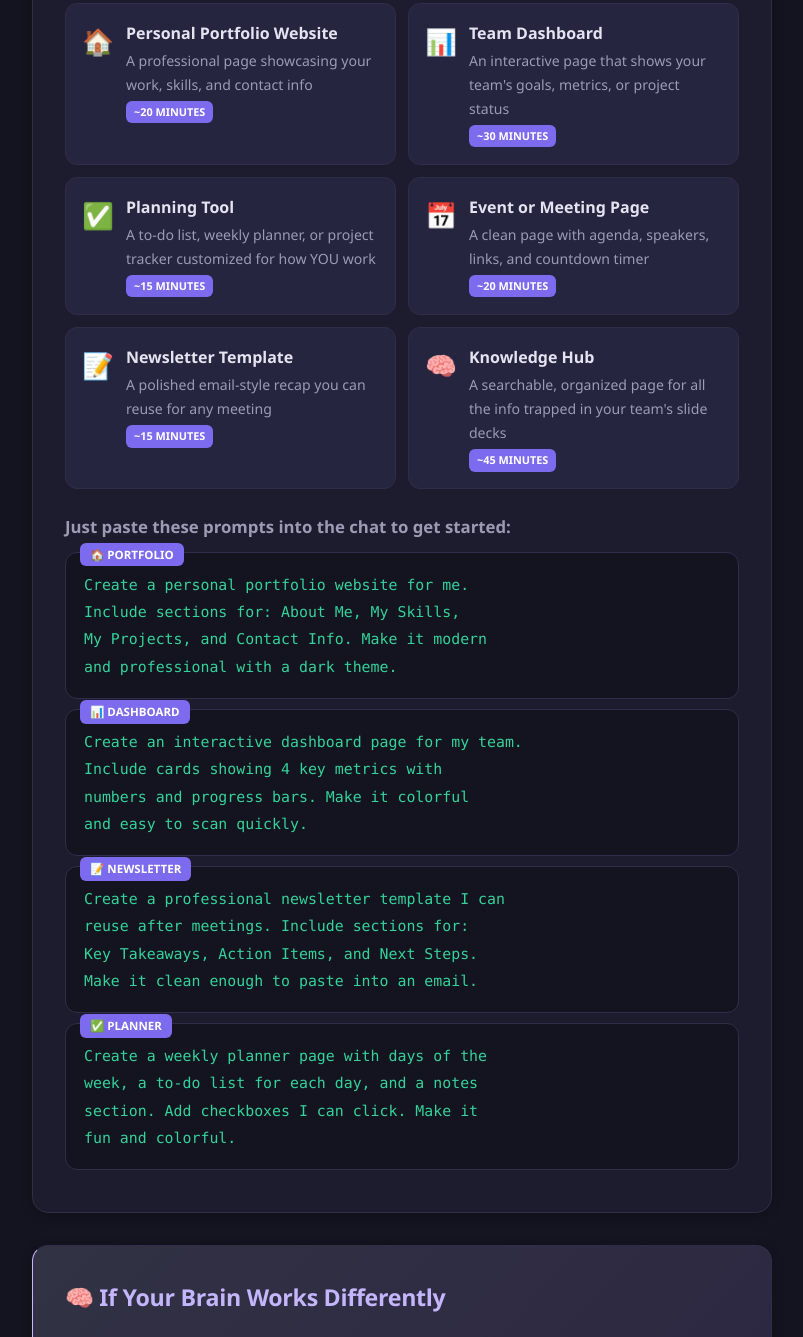
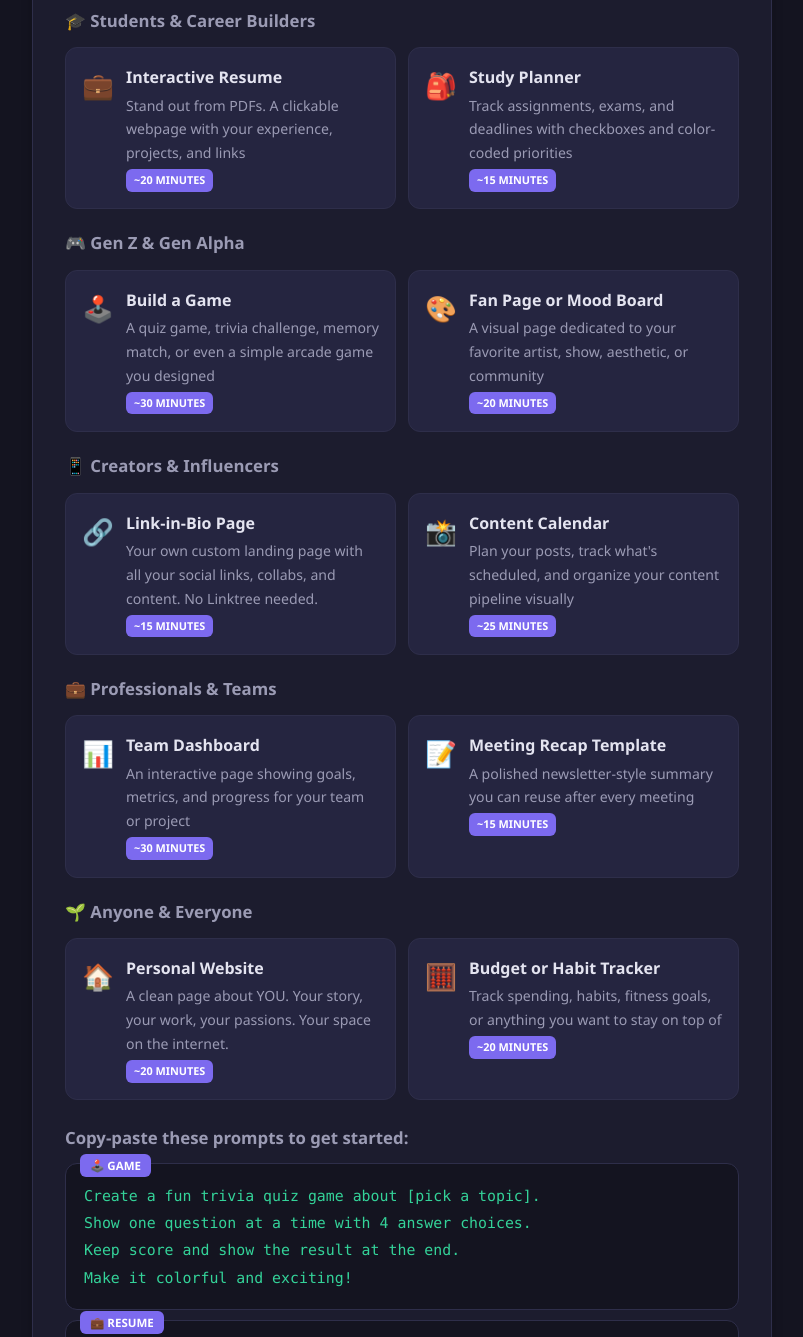
Before and after one commit to nencyvyera-star/vibe-coding-cheat-sheet, a plain HTML site: page index.html in a window 1280 px wide. Shown: the part 5969-7306 px from the top of the page, without its empty margins (238-1041 px from the left). Drawn offline with Linux system fonts and the light colour scheme.

Commit message:
Inclusive use cases: Gen Z, creators, students, professionals, everyone

```diff
--- a/index.html
+++ b/index.html
@@ -706,91 +706,140 @@
     <!-- ===== WHAT COULD YOU BUILD ===== -->
     <div class="section green" id="what-to-build">
         <h2>What Could YOU Build?</h2>
-        <p style="margin-bottom: 16px;">Here are real things people with zero coding experience have built using vibe coding. Each one started with a conversation in the chat.</p>
-
+        <p style="margin-bottom: 16px;">Real things people with zero coding experience have built using vibe coding. No matter who you are or what you do, there's something here for you.</p>
+
+        <h3>🎓 Students & Career Builders</h3>
         <div class="ext-grid">
             <div class="ext-card">
+                <div class="emoji">💼</div>
+                <div>
+                    <div class="ext-name">Interactive Resume</div>
+                    <div class="ext-desc">Stand out from PDFs. A clickable webpage with your experience, projects, and links</div>
+                    <div class="ext-tag">~20 MINUTES</div>
+                </div>
+            </div>
+            <div class="ext-card">
+                <div class="emoji">🎒</div>
+                <div>
+                    <div class="ext-name">Study Planner</div>
+                    <div class="ext-desc">Track assignments, exams, and deadlines with checkboxes and color-coded priorities</div>
+                    <div class="ext-tag">~15 MINUTES</div>
+                </div>
+            </div>
+        </div>
+
+        <h3>🎮 Gen Z & Gen Alpha</h3>
+        <div class="ext-grid">
+            <div class="ext-card">
+                <div class="emoji">🕹️</div>
+                <div>
+                    <div class="ext-name">Build a Game</div>
+                    <div class="ext-desc">A quiz game, trivia challenge, memory match, or even a simple arcade game you designed</div>
+                    <div class="ext-tag">~30 MINUTES</div>
+                </div>
+            </div>
+            <div class="ext-card">
+                <div class="emoji">🎨</div>
+                <div>
+                    <div class="ext-name">Fan Page or Mood Board</div>
+                    <div class="ext-desc">A visual page dedicated to your favorite artist, show, aesthetic, or community</div>
+                    <div class="ext-tag">~20 MINUTES</div>
+                </div>
+            </div>
+        </div>
+
+        <h3>📱 Creators & Influencers</h3>
+        <div class="ext-grid">
+            <div class="ext-card">
+                <div class="emoji">🔗</div>
+                <div>
+                    <div class="ext-name">Link-in-Bio Page</div>
+                    <div class="ext-desc">Your own custom landing page with all your social links, collabs, and content. No Linktree needed.</div>
+                    <div class="ext-tag">~15 MINUTES</div>
+                </div>
+            </div>
+            <div class="ext-card">
+                <div class="emoji">📸</div>
+                <div>
+                    <div class="ext-name">Content Calendar</div>
+                    <div class="ext-desc">Plan your posts, track what's scheduled, and organize your content pipeline visually</div>
+                    <div class="ext-tag">~25 MINUTES</div>
+                </div>
+            </div>
+        </div>
+
+        <h3>💼 Professionals & Teams</h3>
+        <div class="ext-grid">
+            <div class="ext-card">
+                <div class="emoji">📊</div>
+                <div>
+                    <div class="ext-name">Team Dashboard</div>
+                    <div class="ext-desc">An interactive page showing goals, metrics, and progress for your team or project</div>
+                    <div class="ext-tag">~30 MINUTES</div>
+                </div>
+            </div>
+            <div class="ext-card">
+                <div class="emoji">📝</div>
+                <div>
+                    <div class="ext-name">Meeting Recap Template</div>
+                    <div class="ext-desc">A polished newsletter-style summary you can reuse after every meeting</div>
+                    <div class="ext-tag">~15 MINUTES</div>
+                </div>
+            </div>
+        </div>
+
+        <h3>🌱 Anyone & Everyone</h3>
+        <div class="ext-grid">
+            <div class="ext-card">
                 <div class="emoji">🏠</div>
                 <div>
-                    <div class="ext-name">Personal Portfolio Website</div>
-                    <div class="ext-desc">A professional page showcasing your work, skills, and contact info</div>
+                    <div class="ext-name">Personal Website</div>
+                    <div class="ext-desc">A clean page about YOU. Your story, your work, your passions. Your space on the internet.</div>
                     <div class="ext-tag">~20 MINUTES</div>
                 </div>
             </div>
             <div class="ext-card">
-                <div class="emoji">📊</div>
-                <div>
-                    <div class="ext-name">Team Dashboard</div>
-                    <div class="ext-desc">An interactive page that shows your team's goals, metrics, or project status</div>
-                    <div class="ext-tag">~30 MINUTES</div>
-                </div>
-            </div>
-            <div class="ext-card">
-                <div class="emoji">✅</div>
-                <div>
-                    <div class="ext-name">Planning Tool</div>
-                    <div class="ext-desc">A to-do list, weekly planner, or project tracker customized for how YOU work</div>
-                    <div class="ext-tag">~15 MINUTES</div>
-                </div>
-            </div>
-            <div class="ext-card">
-                <div class="emoji">📅</div>
-                <div>
-                    <div class="ext-name">Event or Meeting Page</div>
-                    <div class="ext-desc">A clean page with agenda, speakers, links, and countdown timer</div>
+                <div class="emoji">🧮</div>
+                <div>
+                    <div class="ext-name">Budget or Habit Tracker</div>
+                    <div class="ext-desc">Track spending, habits, fitness goals, or anything you want to stay on top of</div>
                     <div class="ext-tag">~20 MINUTES</div>
                 </div>
             </div>
-            <div class="ext-card">
-                <div class="emoji">📝</div>
-                <div>
-                    <div class="ext-name">Newsletter Template</div>
-                    <div class="ext-desc">A polished email-style recap you can reuse for any meeting</div>
-                    <div class="ext-tag">~15 MINUTES</div>
-                </div>
-            </div>
-            <div class="ext-card">
-                <div class="emoji">🧠</div>
-                <div>
-                    <div class="ext-name">Knowledge Hub</div>
-                    <div class="ext-desc">A searchable, organized page for all the info trapped in your team's slide decks</div>
-                    <div class="ext-tag">~45 MINUTES</div>
-                </div>
-            </div>
-        </div>
-
-        <h3 style="margin-top: 24px;">Just paste these prompts into the chat to get started:</h3>
+        </div>
+
+        <h3 style="margin-top: 24px;">Copy-paste these prompts to get started:</h3>
 
         <div class="prompt-block">
-            <div class="prompt-label">🏠 Portfolio</div>
-            <code>Create a personal portfolio website for me.
-Include sections for: About Me, My Skills,
-My Projects, and Contact Info. Make it modern
-and professional with a dark theme.</code>
+            <div class="prompt-label">🕹️ Game</div>
+            <code>Create a fun trivia quiz game about [pick a topic].
+Show one question at a time with 4 answer choices.
+Keep score and show the result at the end.
+Make it colorful and exciting!</code>
         </div>
 
         <div class="prompt-block">
-            <div class="prompt-label">📊 Dashboard</div>
-            <code>Create an interactive dashboard page for my team.
-Include cards showing 4 key metrics with
-numbers and progress bars. Make it colorful
-and easy to scan quickly.</code>
+            <div class="prompt-label">💼 Resume</div>
+            <code>Create an interactive resume webpage for me.
+My name is [your name]. Include sections for:
+Experience, Skills, Education, and Contact.
+Make it modern and professional.</code>
         </div>
 
         <div class="prompt-block">
-            <div class="prompt-label">📝 Newsletter</div>
-            <code>Create a professional newsletter template I can
-reuse after meetings. Include sections for:
-Key Takeaways, Action Items, and Next Steps.
-Make it clean enough to paste into an email.</code>
+            <div class="prompt-label">🔗 Link-in-Bio</div>
+            <code>Create a link-in-bio landing page for my social
+media. Include my profile photo placeholder,
+a short bio, and buttons linking to my
+[Instagram, TikTok, YouTube, etc.]</code>
         </div>
 
         <div class="prompt-block">
-            <div class="prompt-label">✅ Planner</div>
-            <code>Create a weekly planner page with days of the
-week, a to-do list for each day, and a notes
-section. Add checkboxes I can click. Make it
-fun and colorful.</code>
+            <div class="prompt-label">🏠 Personal Site</div>
+            <code>Create a personal website about me. Include
+an About section, things I'm passionate about,
+and a fun fact. Make it feel warm and creative
+with a dark theme.</code>
         </div>
     </div>
 
```
